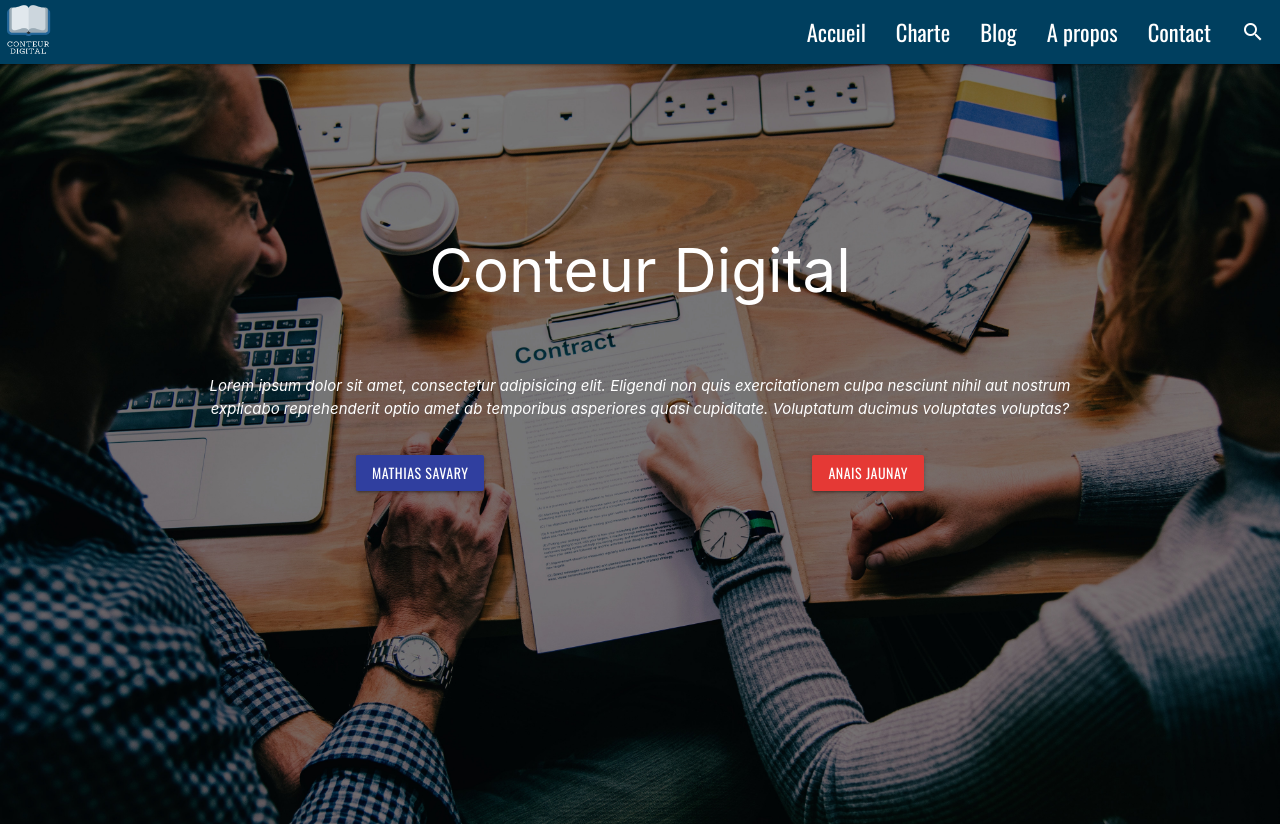
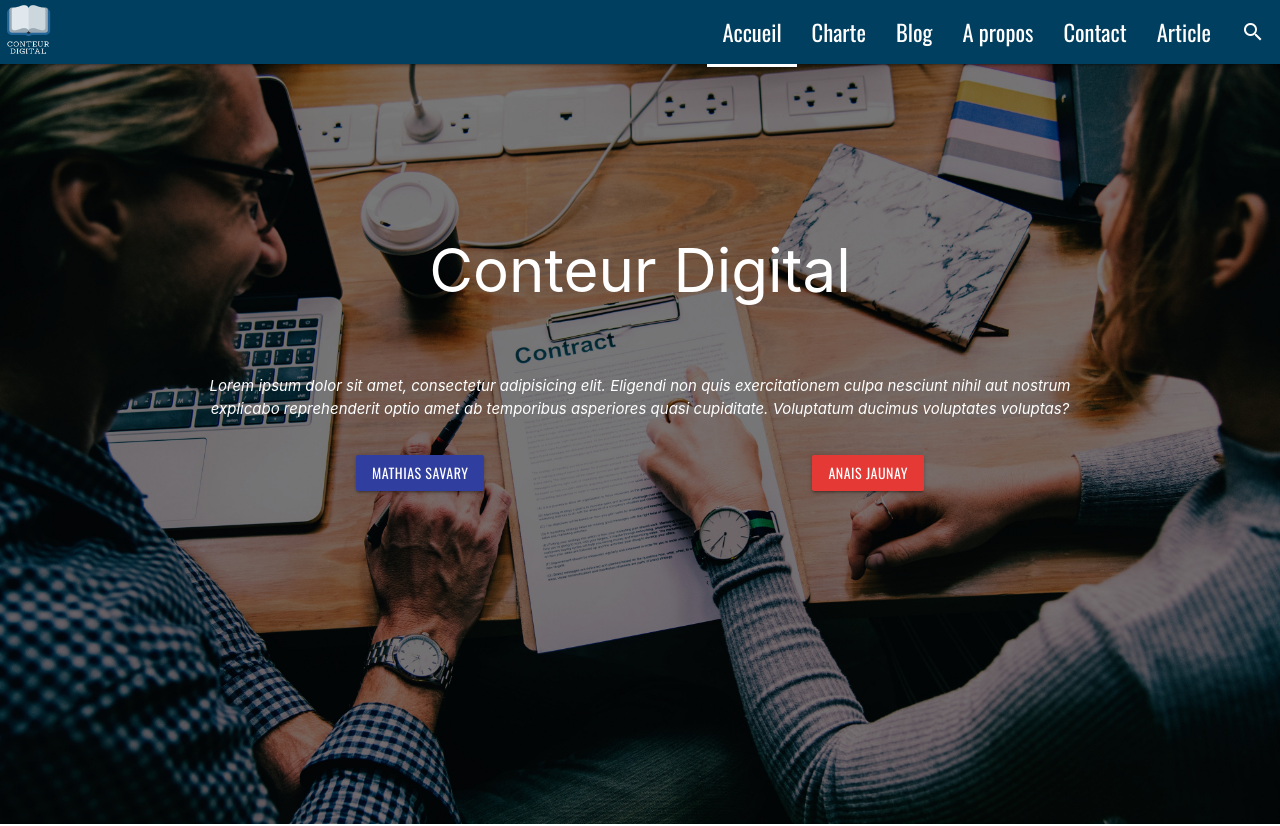
Before and after one commit to WildCodeSchool/paris-js-0918-groupe8-react, a React (Create React App) app: page / in a window 1280 px wide. Shown: the top 826 px of the page. Built offline with nearby package versions, Linux system fonts and the light colour scheme.

Commit message:
map nom section en cours

```diff
--- a/src/components/navbar/navbar.jsx
+++ b/src/components/navbar/navbar.jsx
@@ -1,8 +1,10 @@
 /* global document */
 import React, { Component } from 'react';
+import { NavLink } from 'react-router-dom';
 import M from 'materialize-css/dist/js/materialize.min';
 import './navbar.css';
 import Logo from '../../assets/img/conteurDigitalcrop.png';
+import routes from '../../routes/routes';
 
 class Navbar extends Component {
   componentDidMount() {
@@ -25,11 +27,19 @@ class Navbar extends Component {
               <i className="material-icons">menu</i>
             </a>
             <ul className="right hide-on-med-and-down">
-              <li className="texte1"><a href="#test">Accueil</a></li>
-              <li><a href="#test">Charte</a></li>
-              <li><a href="#test">Blog</a></li>
-              <li><a href="#test">A propos</a></li>
-              <li><a href="#test">Contact</a></li>
+              {routes.filter(elem => !elem.path.includes('/admin')).map(prop => (
+                <li>
+                  <NavLink
+                    exact
+                    to={prop.path}
+                    key={prop.path}
+                    activeClassName="active"
+                    activeStyle={{ borderBottom: '3px solid white' }}
+                  >
+                    {prop.name}
+                  </NavLink>
+                </li>
+              ))}
               <li><a href="sass.html"><i className="material-icons">search</i></a></li>
             </ul>
           </div>
--- a/src/routes/routes.js
+++ b/src/routes/routes.js
@@ -22,17 +22,22 @@ const routes = [
     component: Charte,
   },
   {
+    path: '/blog',
+    name: 'Blog',
+    component: BlogList,
+  },
+  {
     path: '/about',
     name: 'A propos',
     component: Bio,
   },
   {
-    path: '/blog',
-    name: 'Blog',
-    component: BlogList,
+    path: '/contact',
+    name: 'Contact',
+    component: null,
   },
   {
-    path: '/article',
+    path: '/blog/article',
     name: 'Article',
     component: BlogArticle,
   },
--- a/src/screens/BlogList.jsx
+++ b/src/screens/BlogList.jsx
@@ -1,7 +1,9 @@
 import React from 'react';
+import Navbar from '../components/navbar/navbar';
 
 const BlogList = () => (
   <div>
+    <Navbar />
     <p>Section blog</p>
   </div>
 );
--- a/src/screens/Charte.jsx
+++ b/src/screens/Charte.jsx
@@ -1,7 +1,9 @@
 import React from 'react';
+import Navbar from '../components/navbar/navbar';
 
 const Charte = () => (
   <div>
+    <Navbar />
     <p>Section Charte</p>
   </div>
 );
```
